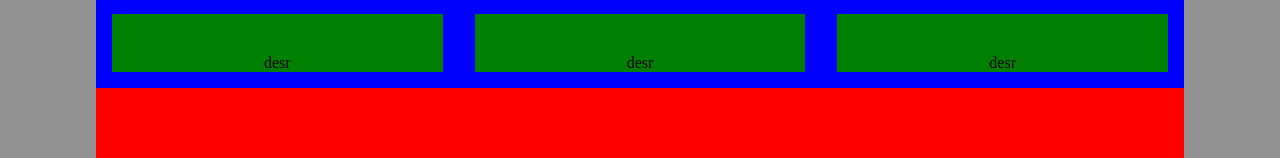
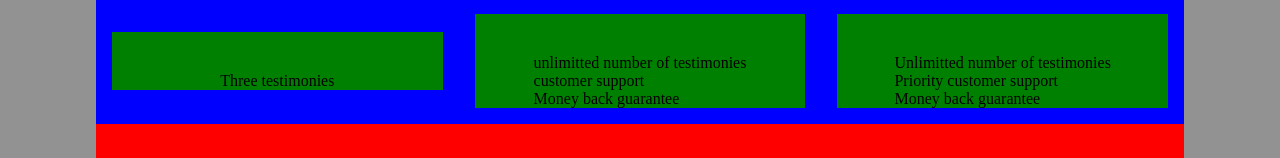
Before and after one commit to imhilla/testimonials, a React (Create React App) app: page / in a window 1280 px wide. Shown: the part 1734-1892 px from the top of the page. Built offline with nearby package versions, Linux system fonts and the light colour scheme.

Commit message:
map data into the description

```diff
--- a/src/Components/PlanComponent/PlanD.js
+++ b/src/Components/PlanComponent/PlanD.js
@@ -5,7 +5,9 @@ export default function PlanD(props) {
   // const logo1 = props.logo;
   const logo2 = props.logo2;
   const title = props.title;
-  // const description = props.description ? (<div>{props.description}</div>) : (<div />)
+  const description = props.description ? (<div>{props.description.map((data) => (
+    <div>{data}</div>
+  ))}</div>) : (<div />)
 
   return (
     <div className={styles.planCards}>
@@ -13,7 +15,7 @@ export default function PlanD(props) {
       <h2>{title}</h2>
       <div>
         <div>{logo2}</div>
-        <div>desr</div>
+        {description}
       </div>
     </div>
   )
```
